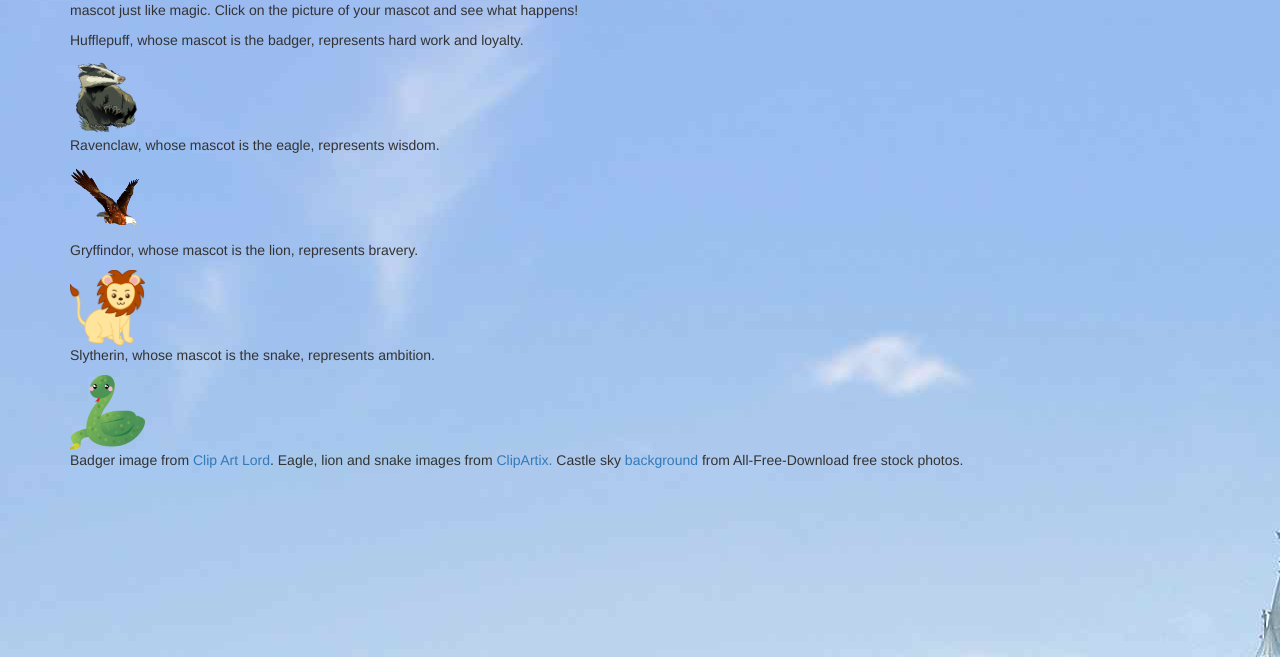
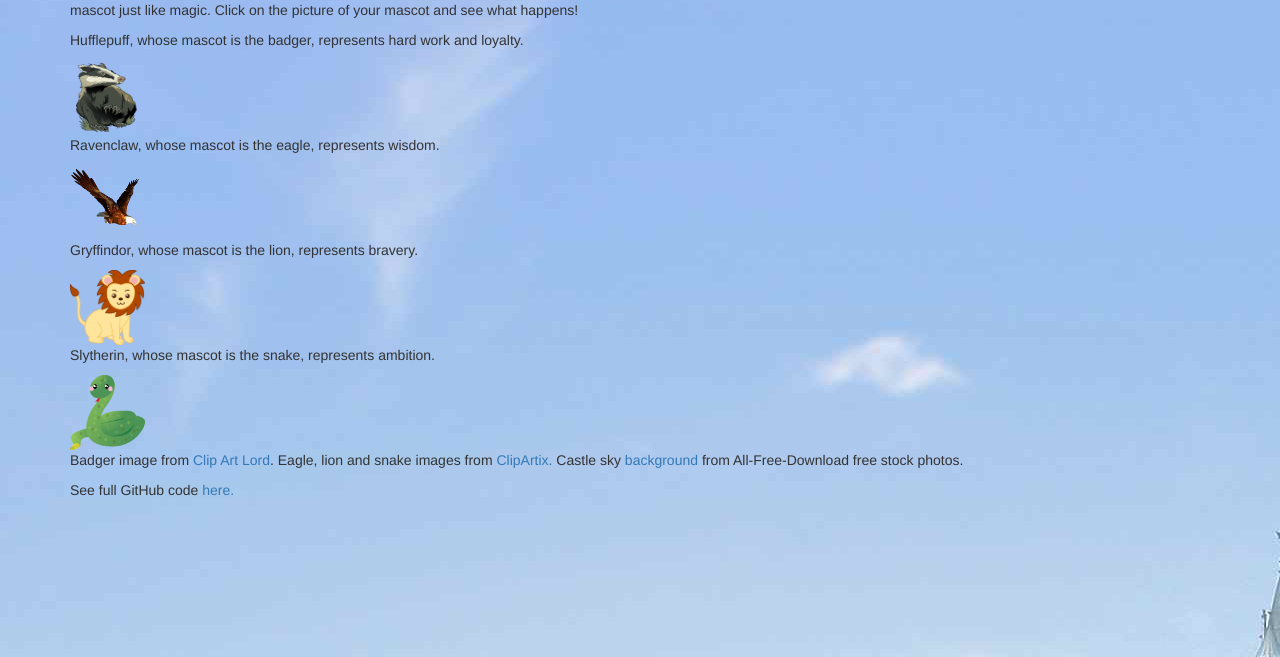
Before and after one commit to ceostroff/assignment-10, a plain HTML site: page index.html in a window 1280 px wide. Shown: the part 143-800 px from the top of the page. Drawn offline with Linux system fonts and the light colour scheme.

Commit message:
second commit

```diff
--- a/index.html
+++ b/index.html
@@ -34,6 +34,7 @@
 
 
 <p>Badger image from <a href="http://www.clipartlord.com/wp-content/uploads/2014/04/badger.png"> Clip Art Lord</a>. Eagle, lion and snake images from <a href="http://clipartix.com/"> ClipArtix.</a> Castle sky <a href="http://all-free-download.com/free-photos/download/neuschwanstein-castle-germany_215806.html">background</a> from All-Free-Download free stock photos.</p>
+<p>See full GitHub code <a href="https://github.com/ceostroff/assignment-10"> here.</a> </p>
 </div>
      </div>
 </div>
--- a/styles/main.css
+++ b/styles/main.css
@@ -12,7 +12,6 @@
     padding: 0;
 }
 body {
-    overflow: hidden;
 
 }
 #hufflepuff, #gryffindor, #ravenclaw, #slytherin {
```
